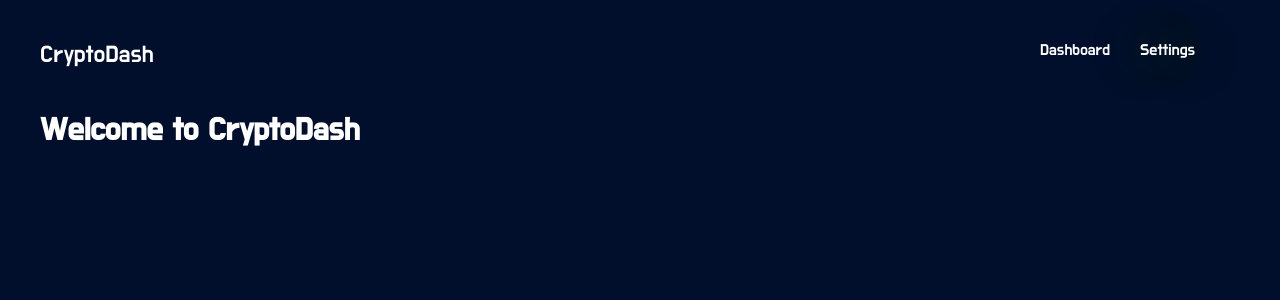
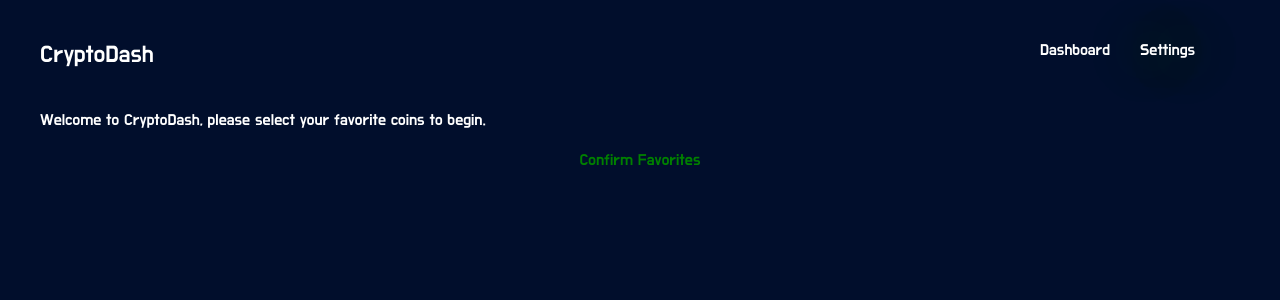
Before and after one commit to vitaliAI/Dashboard, a React (Create React App) app: page / in a window 1280 px wide. Shown: the top 300 px of the page. Built offline with nearby package versions, Linux system fonts and the light colour scheme.

Commit message:
Settings page, localStorage

```diff
--- a/src/App/App.js
+++ b/src/App/App.js
@@ -1,7 +1,7 @@
 import React from 'react';
 import './App.css';
-import Welcome from './WelcomeMessage'
-import AppLayout from './AppLayout'
+import Settings from '../Settings';
+import AppLayout from './AppLayout';
 import AppBar from './AppBar';
 import {AppProvider} from './AppProvider';
 
@@ -10,7 +10,7 @@
       <AppLayout>
           <AppProvider>
               <AppBar/>
-               <Welcome />
+               <Settings />
           </AppProvider>
       </AppLayout>
   );
--- a/src/App/AppBar.js
+++ b/src/App/AppBar.js
@@ -1,6 +1,6 @@
 import React from 'react';
 import styled, {css} from 'styled-components';
-import {AppContext, AppProvider} from "./AppProvider";
+import {AppContext} from "./AppProvider";
 
 const Logo = styled.div`
     font-size: 1.5em;
--- a/src/App/AppProvider.js
+++ b/src/App/AppProvider.js
@@ -6,10 +6,32 @@
     constructor(props){
         super(props);
         this.state = {
-            page: 'settings',
-            setPage: this.setPage
+            page: 'dashboard',
+            ...this.savedSettings(),
+            setPage: this.setPage,
+            confirmFavorites: this.confirmFavorites
         }
     }
+
+    confirmFavorites = () => {
+        this.setState({
+            firstVisit: false,
+            page: 'dashboard'
+        });
+        localStorage.setItem('cryptoDash', JSON.stringify({
+            test: 'hello'
+        }));
+    }
+
+    savedSettings(){
+        let cryptoDashData = JSON.parse(localStorage.getItem('cryptoDash'));
+        if(!cryptoDashData){
+         return {page: 'settings', firstVisit: true}
+        }
+        // return {page: 'settings'}
+        return {};
+    }
+
     setPage = page => this.setState({page});
 
     render(){
--- a/src/App/WelcomeMessage.js
+++ /dev/null
@@ -1,5 +0,0 @@
-import React from "react";
-
-export default function Welcome(props){
-  return <h1>Welcome to CryptoDash</h1>;
-}
--- /dev/null
+++ b/src/Settings/ConfirmButton.js
@@ -0,0 +1,29 @@
+import React from 'react';
+import styled from 'styled-components';
+import {AppContext} from "../App/AppProvider";
+
+const ConfirmButtonStyled = styled.div`
+    margin: 20px;
+    color: green;
+    cursor: pointer;
+`
+
+export const CenterDiv = styled.div`
+    display: grid;
+    justify-content: center;
+`
+
+
+export default function () {
+    return (
+        <AppContext.Consumer>
+            {({confirmFavorites}) =>
+                <CenterDiv>
+                    <ConfirmButtonStyled onClick={confirmFavorites}>
+                        Confirm Favorites
+                    </ConfirmButtonStyled>
+                </CenterDiv>
+            }
+        </AppContext.Consumer>
+    )
+}
--- /dev/null
+++ b/src/Settings/WelcomeMessage.js
@@ -0,0 +1,14 @@
+import React from "react";
+import {AppContext} from "../App/AppProvider";
+
+export default function ({firstVisit}){
+  return (
+      <AppContext.Consumer>
+        {({firstVisit}) =>
+            firstVisit ? <div>
+              Welcome to CryptoDash, please select your favorite coins to begin.{' '}
+            </div> :null
+        }
+      </AppContext.Consumer>
+  )
+};
--- /dev/null
+++ b/src/Settings/index.js
@@ -0,0 +1,7 @@
+import React from 'react';
+import WelcomeMessage from './WelcomeMessage';
+import ConfirmButton from './ConfirmButton';
+
+export default function(){
+    return <div><WelcomeMessage/><ConfirmButton/></div>
+}
```
